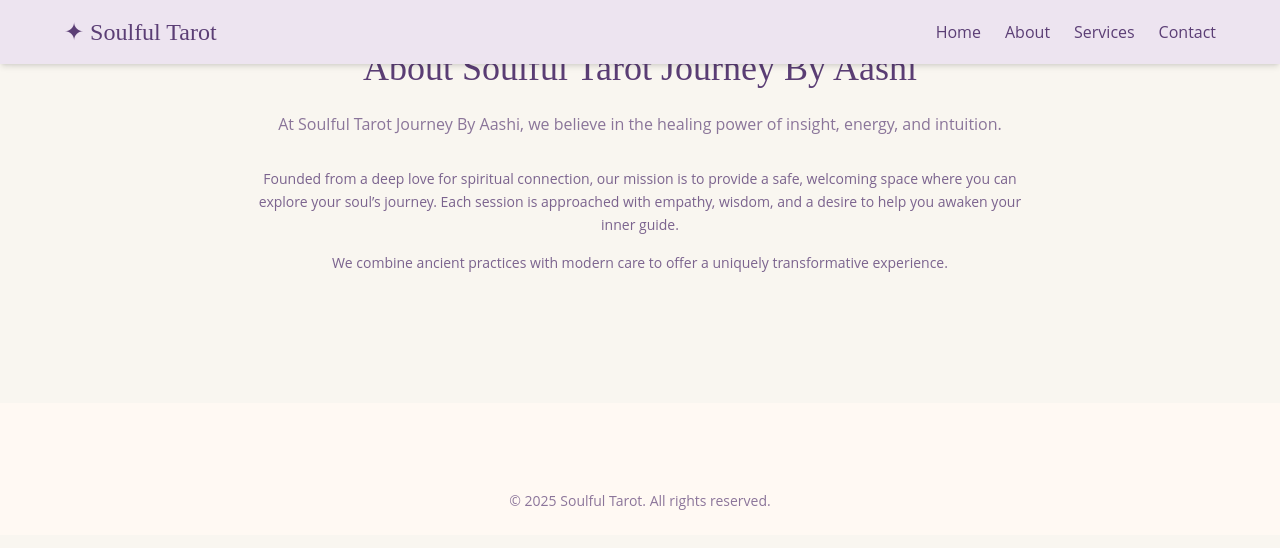
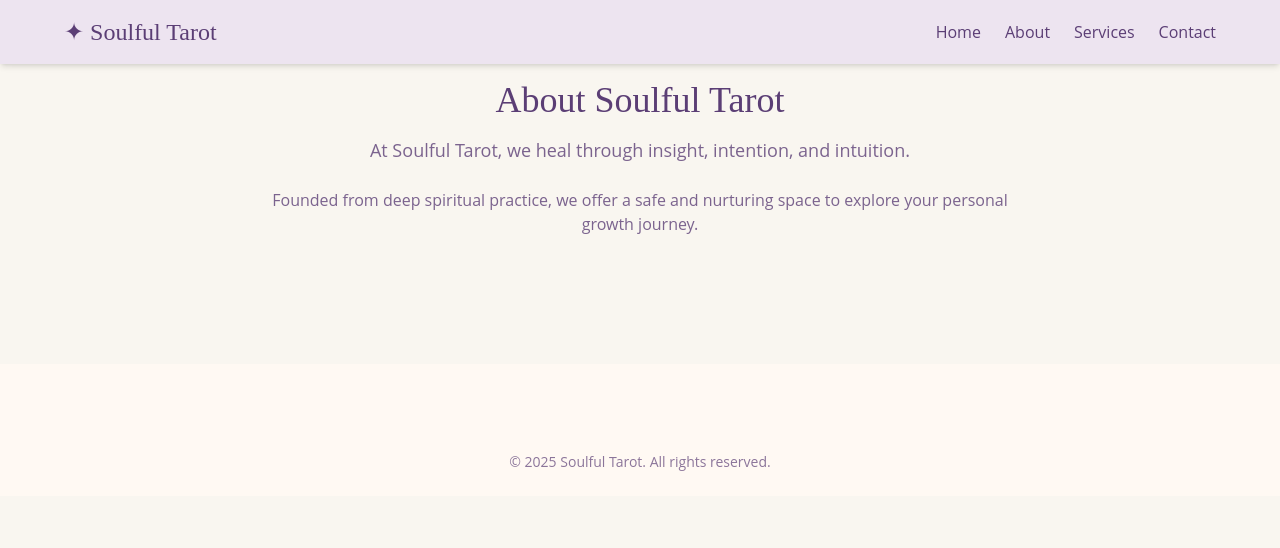
Before and after one commit to spearheadmango15/site1, a Next.js app: page /about in a window 1280 px wide. Shown: the top 548 px of the page. Built offline with nearby package versions, Linux system fonts and the light colour scheme.

Commit message:
Update about.js

```diff
--- a/pages/about.js
+++ b/pages/about.js
@@ -5,27 +5,19 @@ import Head from 'next/head';
 export default function About() {
   return (
     <>
-      <Head>
-        <title>About – Soulful Tarot Journey By Aashi</title>
-      </Head>
+      <Head><title>About – Soulful Tarot</title></Head>
       <Navbar />
-
-      <main className="bg-mist text-deepPurple py-12 px-6">
+      <main className="pt-20 bg-mist text-deepPurple px-4 py-12">
         <div className="max-w-3xl mx-auto text-center">
-          <h1 className="text-4xl font-serif mb-6">About Soulful Tarot Journey By Aashi</h1>
-          <p className="text-md text-deepPurple/70 mb-8">
-            At Soulful Tarot Journey By Aashi, we believe in the healing power of insight, energy, and intuition.
+          <h1 className="text-3xl sm:text-4xl font-serif mb-4">About Soulful Tarot</h1>
+          <p className="text-base sm:text-lg text-deepPurple/80 mb-6">
+            At Soulful Tarot, we heal through insight, intention, and intuition.
           </p>
-          <p className="text-sm text-deepPurple/80 mb-4 leading-relaxed">
-            Founded from a deep love for spiritual connection, our mission is to provide a safe, welcoming space
-            where you can explore your soul’s journey. Each session is approached with empathy, wisdom, and a desire to help you awaken your inner guide.
-          </p>
-          <p className="text-sm text-deepPurple/80 leading-relaxed">
-            We combine ancient practices with modern care to offer a uniquely transformative experience.
+          <p className="text-sm sm:text-base text-deepPurple/80 leading-relaxed">
+            Founded from deep spiritual practice, we offer a safe and nurturing space to explore your personal growth journey.
           </p>
         </div>
       </main>
-
       <Footer />
     </>
   );
```
